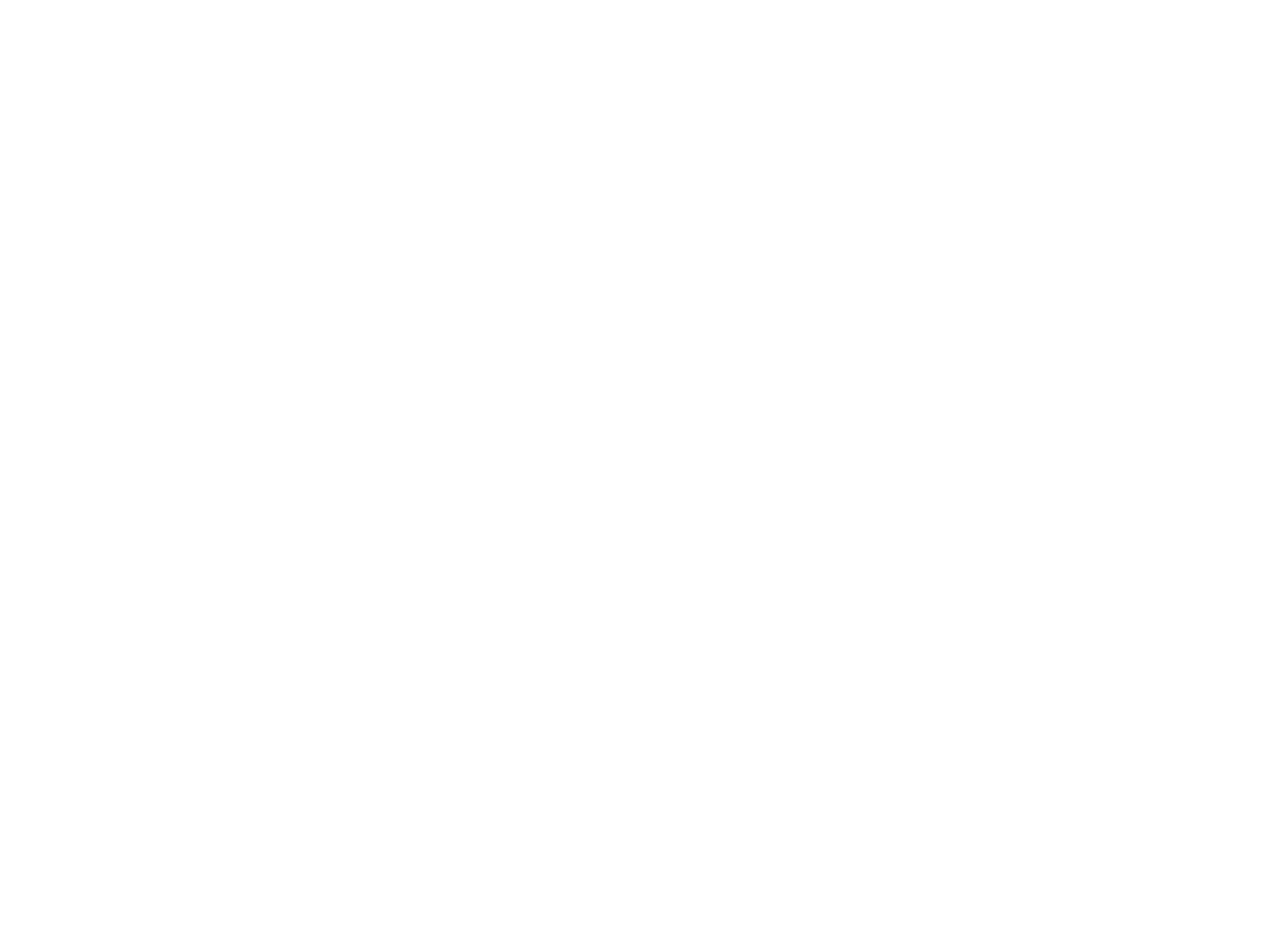
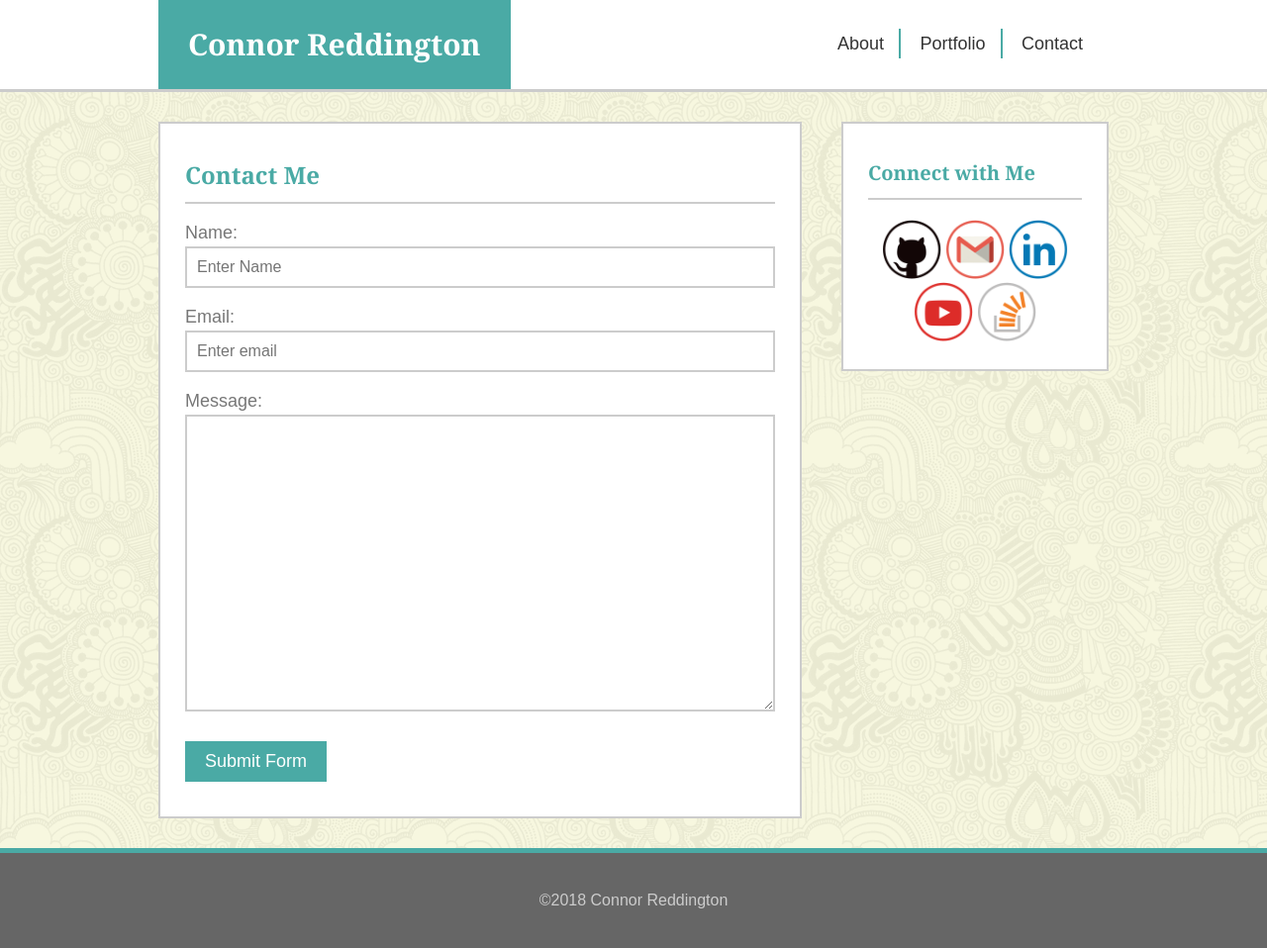
Before and after one commit to cred61489/Basic-Portfolio, a plain HTML site: page contact.html in a window 1280 px wide. Shown: the whole page at 99% size. Before the commit the page ends 800 px from the top, so only its background shows below. Drawn offline with Linux system fonts and the light colour scheme.

Commit message:
Finished contact page

```diff
--- a/assets/css/style.css
+++ b/assets/css/style.css
@@ -57,6 +57,33 @@ p {
   font-size: 16px;
   line-height: 22px;
   margin-bottom: 20px;
+}
+
+label {
+  font-size: 18px;
+  display:block;
+}
+
+input, textarea {
+  width:100%;
+  display: block;
+  margin: 5px 0 20px 0;
+  border: 2px solid #ccc;
+  padding: 10px;
+  font-size: 16px;
+}
+
+textarea {
+  height: 300px;
+}
+
+form button {
+  background:#4aaaa5;
+  color:#fff;
+  padding: 10px 20px;
+  margin: 10px 0;
+  font-size: 18px;
+  border: none;
 }
 
 footer {
--- a/contact.html
+++ b/contact.html
@@ -0,0 +1,65 @@
+<!doctype html>
+<html>
+    <head>
+      <meta charset="UTF-8">
+      <meta name="viewport" content="width=device-width,
+      initial-scale=1.0">
+      <meta http-equiv="X-UA-Compatible" content="ie=edge">
+      <title>Contact</title>
+      <link rel="stylesheet" href="./assets/css/reset.css">
+      <link rel="stylesheet" type="text/css" href="./assets/css/style.css">
+    </head>
+
+    <body>
+      <header>
+       <div class="wrapper">
+         <h1>Connor Reddington</h1>
+
+         <nav>
+           <ul>
+             <li><a href="index.html">About</a></li>
+             <li><a href="portfolio.html">Portfolio</a></li>
+             <li><a href="contact.html">Contact</a></li>
+           </ul>
+         </nav>
+       </div>
+      </header>
+
+      <div class="wrapper">
+        <section id="left-column">
+          <h2>Contact Me</h2>
+
+          <form>
+            <label for="name">Name:</label>
+            <input type="text" name="name" id="form-name" placeholder="Enter Name">
+
+            <label for="email">Email:</label>
+            <input type="email" name="name" id="form-email" placeholder="Enter email">
+
+            <label for="message">Message:</label>
+            <textarea name="message" id="form-message"></textarea>
+
+            <button type="submit">Submit Form</button>
+          </form>
+
+        </section>
+        <aside id="right-column">
+          <h3>Connect with Me</h3>
+          <ul>
+             <li><a href="#" target="_blank"><img src="./assets/images/if_github_1220319.png" alt="github"/></a></li>
+             <li><a href="#" target="_blank"><img src="./assets/images/if_gmail_1220340.png" alt="gmail"/></a></li>
+             <li><a href="#" target="_blank"><img src="./assets/images/if_linkedin_1220314.png" alt="linkedin"/></a></li>
+             <li><a href="#" target="_blank"><img src="./assets/images/if_youtube_1220316.png" alt="youtube"/></a></li>
+             <li><a href="#" target="_blank"><img src="./assets/images/if_stackoverflow_1220302 (2).png" alt="stack overflow"/></a></li>
+          </ul>
+        </aside>
+      </div>
+
+      <div class="clearfix"></div>
+
+      <footer>
+          &copy;2018 Connor Reddington
+      </footer>
+    </body>
+
+</html>
```
